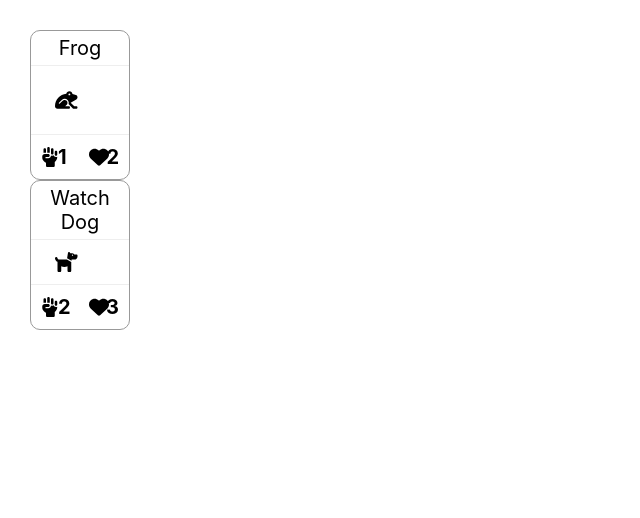
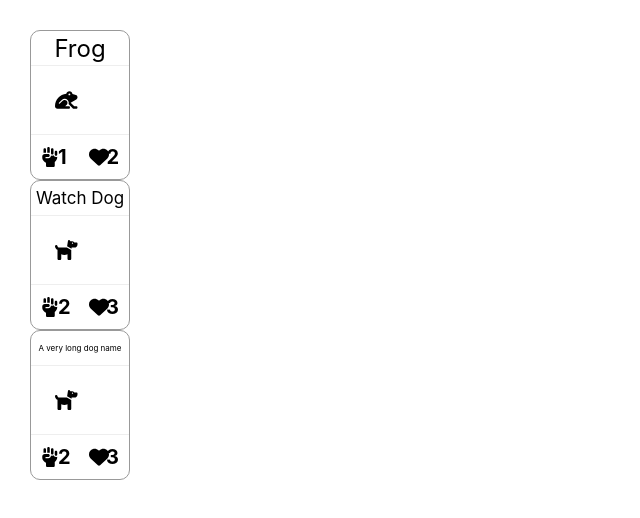
Before and after one commit to allofthenorthwood/card-game, a Next.js app: page / in a window 1280 px wide. Shown: the top 518 px of the page, without its empty margins (0-640 px from the left). Built offline with nearby package versions, Linux system fonts and the light colour scheme.

Commit message:
Add ResizeText

```diff
--- a/pages/index.tsx
+++ b/pages/index.tsx
@@ -1,7 +1,7 @@
 import type { NextPage } from "next";
 import Head from "next/head";
 import styled from "styled-components";
-import Card from "src/components/card";
+import Card from "src/components/Card";
 import cardLibary from "src/cardLibrary";
 
 const Home: NextPage = () => {
--- a/src/cardLibrary.tsx
+++ b/src/cardLibrary.tsx
@@ -48,6 +48,12 @@ const cardLibrary: { [cardId: string]: CardType } = {
     health: 3,
     icon: faDog,
   },
+  bigDog: {
+    name: "A very long dog name",
+    attack: 2,
+    health: 3,
+    icon: faDog,
+  },
 };
 
 export default cardLibrary;
--- /dev/null
+++ b/src/components/ResizeText.tsx
@@ -0,0 +1,40 @@
+import styled from "styled-components";
+import { useRef, useLayoutEffect, useState } from "react";
+
+const ResizeText = ({ children, maxFontSize }: { children: string, maxFontSize: number }) => {
+  const containerRef = useRef() as React.MutableRefObject<HTMLDivElement>;
+  const innerRef = useRef() as React.MutableRefObject<HTMLDivElement>;
+
+  const [fontSize, setFontSize] = useState(maxFontSize || 20);
+  useLayoutEffect(() => {
+    const containerEl = containerRef.current;
+    const innerEl = innerRef.current;
+    if (containerEl && innerEl) {
+      if (innerEl.offsetWidth > containerEl.offsetWidth || fontSize <= 1) {
+        setFontSize(oldFontSize => oldFontSize - 1);
+      }
+    }
+  });
+  return <Container ref={containerRef} fontSize={fontSize} height={maxFontSize}>
+    <span ref={innerRef}>
+    {children}
+    </span>
+  </Container>;
+};
+
+type ContainerProps = {
+  fontSize: number;
+  height: number;
+  ref: React.MutableRefObject<HTMLDivElement>
+}
+
+const Container = styled.div<ContainerProps>`
+  white-space: nowrap;
+  font-size: ${props => props.fontSize}px;
+  height: ${props => props.height}px;
+  display: flex;
+  align-items: center;
+  justify-content: center;
+`;
+
+export default ResizeText;
--- a/src/components/card.tsx
+++ b/src/components/card.tsx
@@ -2,11 +2,14 @@ import styled from "styled-components";
 import { FontAwesomeIcon } from "@fortawesome/react-fontawesome";
 import { faHandFist, faHeart, faPaw } from "@fortawesome/free-solid-svg-icons";
 import { CardType } from "src/cardLibrary";
+import ResizeText from "src/components/ResizeText";
 
 const Card = ({ name, attack, health, icon }: CardType): JSX.Element => {
   return (
     <Container>
-      <Title>{name}</Title>
+      <Title>
+        <ResizeText maxFontSize={24}>{name}</ResizeText>
+      </Title>
       <CenterPanel>
         <Icon>
           <FontAwesomeIcon icon={icon ? icon : faPaw} />
```
